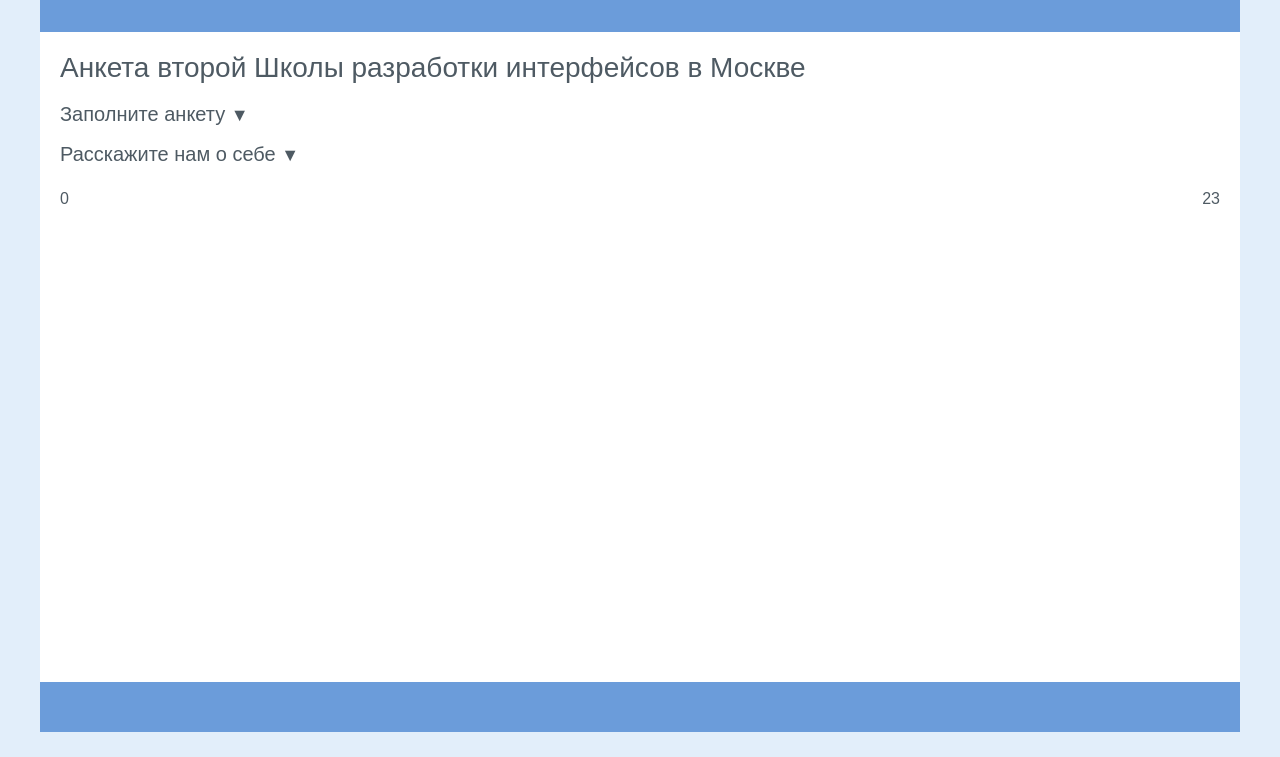
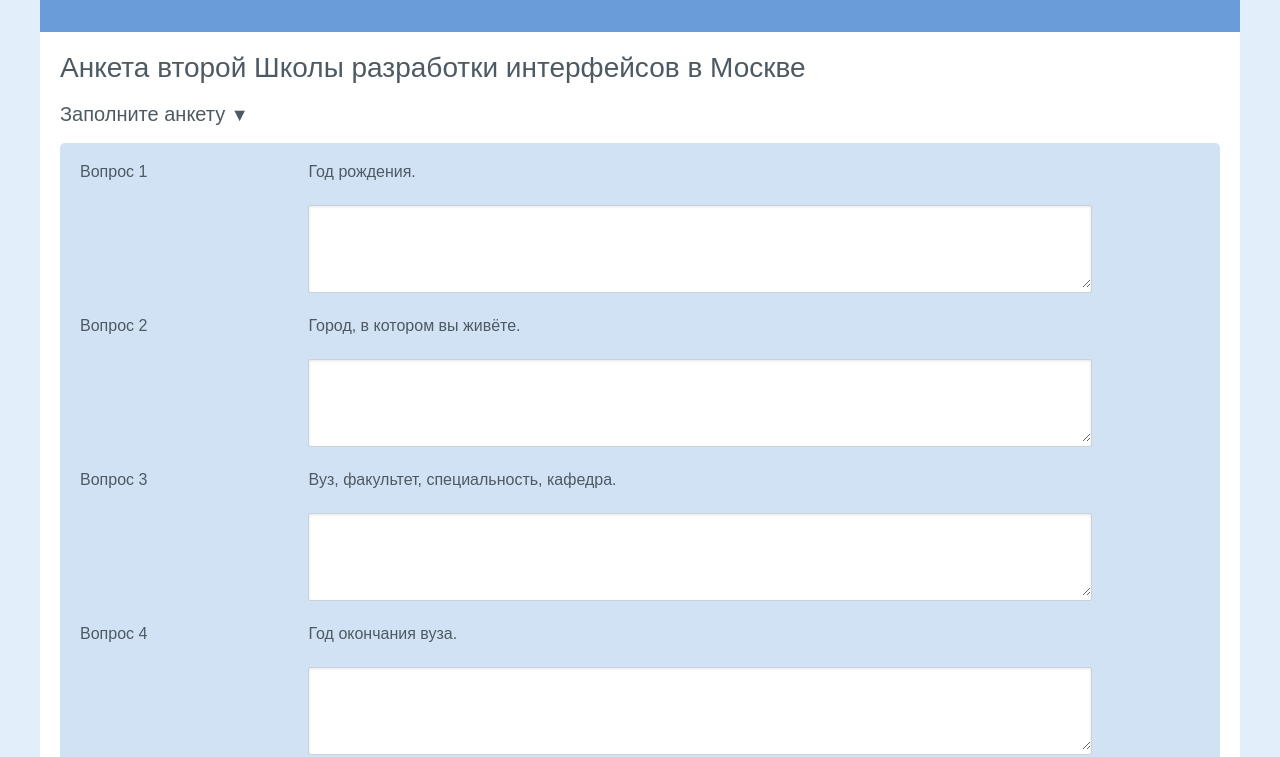
Before and after one commit to mbuntin/y_test, a plain HTML site: page index.html in a window 1280 px wide. Shown: the part 68-825 px from the top of the page. Before the commit the page ends 800 px from the top, so only its background shows below. Drawn offline with Linux system fonts and the light colour scheme.

Commit message:
SHRI-2013: open first section

```diff
--- a/index.html
+++ b/index.html
@@ -16,7 +16,7 @@
 				<h1 class="b-main-title">Анкета второй Школы разработки интерфейсов в Москве</h1>
 				<form action="" id="anketa" method="post" enctype="multipart/form-data" class="b-form">
 					<h2 class="b-content__title">Заполните анкету <a href="#" class="b-link b-link_pseudo"><span class="b-link__text">▼</span></a></h2>
-					<div class="b-anketa__inner b-anketa__inner_questions">
+					<div class="b-anketa__inner b-anketa__inner_questions b-anketa__inner_state_show">
 
 					</div>
 					<h2 class="b-content__title">Расскажите нам о себе <a href="#" class="b-link b-link_pseudo"><span class="b-link__text">▼</span></a></h2>
```
